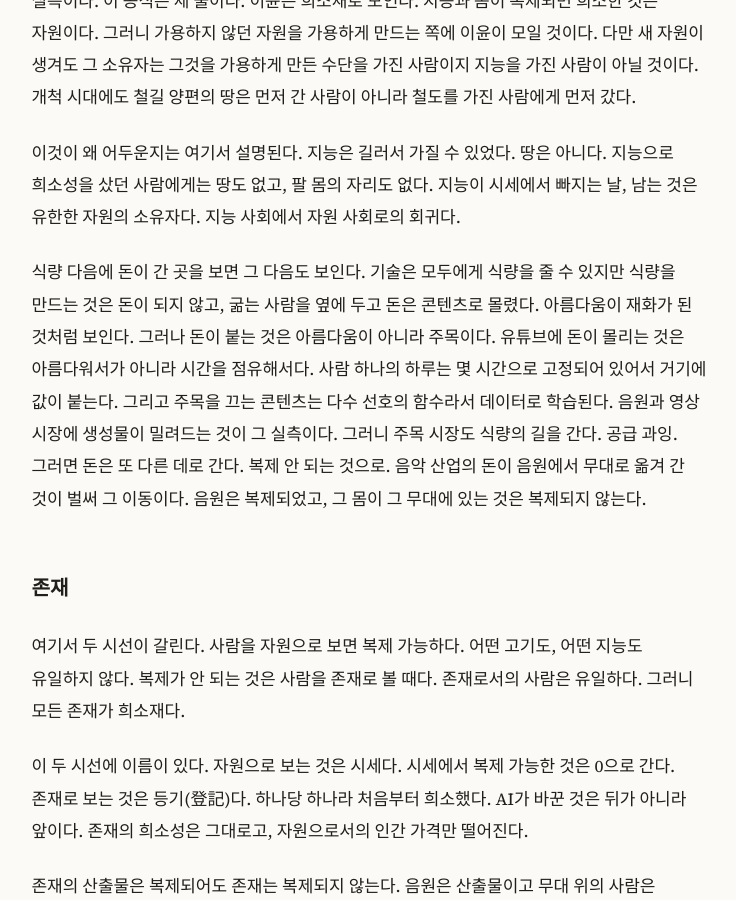
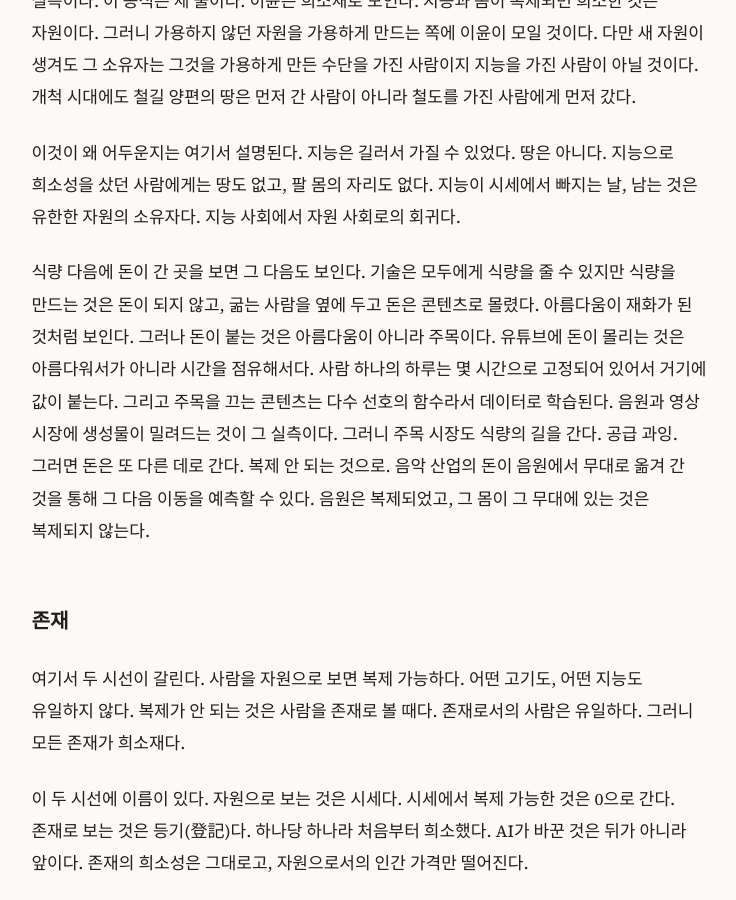
Before and after one commit to nonasking/essays, a Jekyll site: the page built from server-room-lit/index.md, in a window 1280 px wide and 900 px high, scrolled down 7201 px. Shown: the whole window, without its empty margins (271-1007 px from the left). Built offline with Jekyll 4.4.1, drawn with Linux system fonts in a browser that asks for light colours.

Commit message:
Server Room Lit: music's move to the stage as a forecast (KR/EN)
Co-Authored-By: Claude Opus 5.5 <noreply@anthropic.com>
Claude-Session: https://claude.ai/code/session_01XfD6Hs6dTU4964Jb5Wap4j

```diff
--- a/server-room-lit/index.md
+++ b/server-room-lit/index.md
@@ -83,7 +83,7 @@ B가 다음 라운드에서 지는 것을 세 자료가 각각 다른 방향에
 
 이것이 왜 어두운지는 여기서 설명된다. 지능은 길러서 가질 수 있었다. 땅은 아니다. 지능으로 희소성을 샀던 사람에게는 땅도 없고, 팔 몸의 자리도 없다. 지능이 시세에서 빠지는 날, 남는 것은 유한한 자원의 소유자다. 지능 사회에서 자원 사회로의 회귀다.
 
-식량 다음에 돈이 간 곳을 보면 그 다음도 보인다. 기술은 모두에게 식량을 줄 수 있지만 식량을 만드는 것은 돈이 되지 않고, 굶는 사람을 옆에 두고 돈은 콘텐츠로 몰렸다. 아름다움이 재화가 된 것처럼 보인다. 그러나 돈이 붙는 것은 아름다움이 아니라 주목이다. 유튜브에 돈이 몰리는 것은 아름다워서가 아니라 시간을 점유해서다. 사람 하나의 하루는 몇 시간으로 고정되어 있어서 거기에 값이 붙는다. 그리고 주목을 끄는 콘텐츠는 다수 선호의 함수라서 데이터로 학습된다. 음원과 영상 시장에 생성물이 밀려드는 것이 그 실측이다. 그러니 주목 시장도 식량의 길을 간다. 공급 과잉. 그러면 돈은 또 다른 데로 간다. 복제 안 되는 것으로. 음악 산업의 돈이 음원에서 무대로 옮겨 간 것이 벌써 그 이동이다. 음원은 복제되었고, 그 몸이 그 무대에 있는 것은 복제되지 않는다.
+식량 다음에 돈이 간 곳을 보면 그 다음도 보인다. 기술은 모두에게 식량을 줄 수 있지만 식량을 만드는 것은 돈이 되지 않고, 굶는 사람을 옆에 두고 돈은 콘텐츠로 몰렸다. 아름다움이 재화가 된 것처럼 보인다. 그러나 돈이 붙는 것은 아름다움이 아니라 주목이다. 유튜브에 돈이 몰리는 것은 아름다워서가 아니라 시간을 점유해서다. 사람 하나의 하루는 몇 시간으로 고정되어 있어서 거기에 값이 붙는다. 그리고 주목을 끄는 콘텐츠는 다수 선호의 함수라서 데이터로 학습된다. 음원과 영상 시장에 생성물이 밀려드는 것이 그 실측이다. 그러니 주목 시장도 식량의 길을 간다. 공급 과잉. 그러면 돈은 또 다른 데로 간다. 복제 안 되는 것으로. 음악 산업의 돈이 음원에서 무대로 옮겨 간 것을 통해 그 다음 이동을 예측할 수 있다. 음원은 복제되었고, 그 몸이 그 무대에 있는 것은 복제되지 않는다.
 
 ## 존재
 
```
Also changed, not shown: server-room-lit/en.md (+1 -1 lines).
